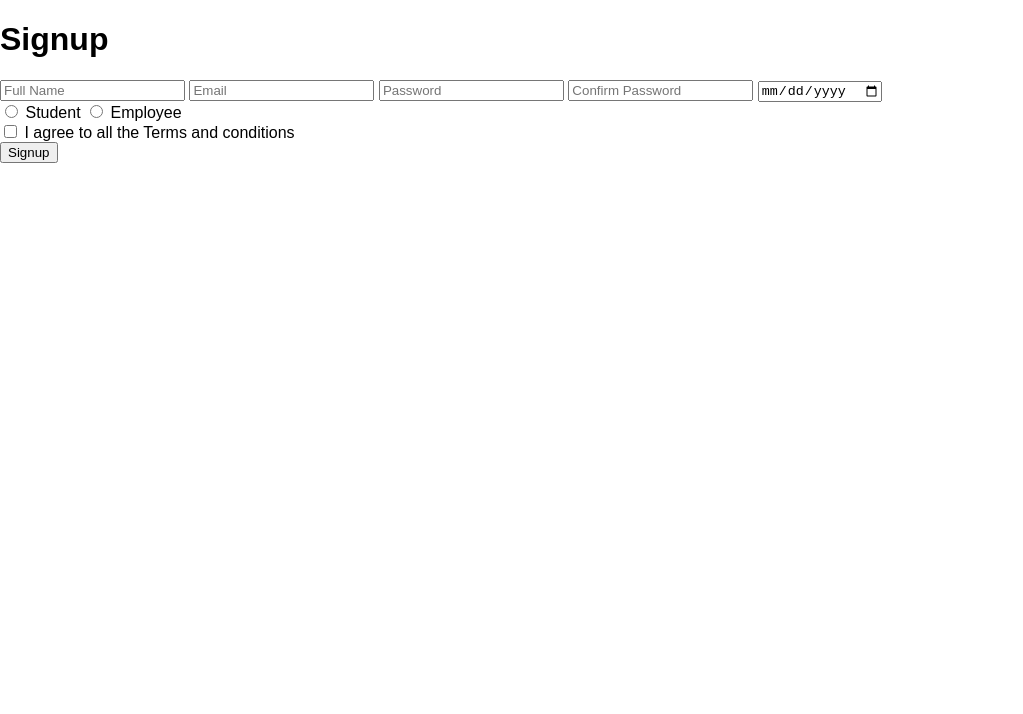
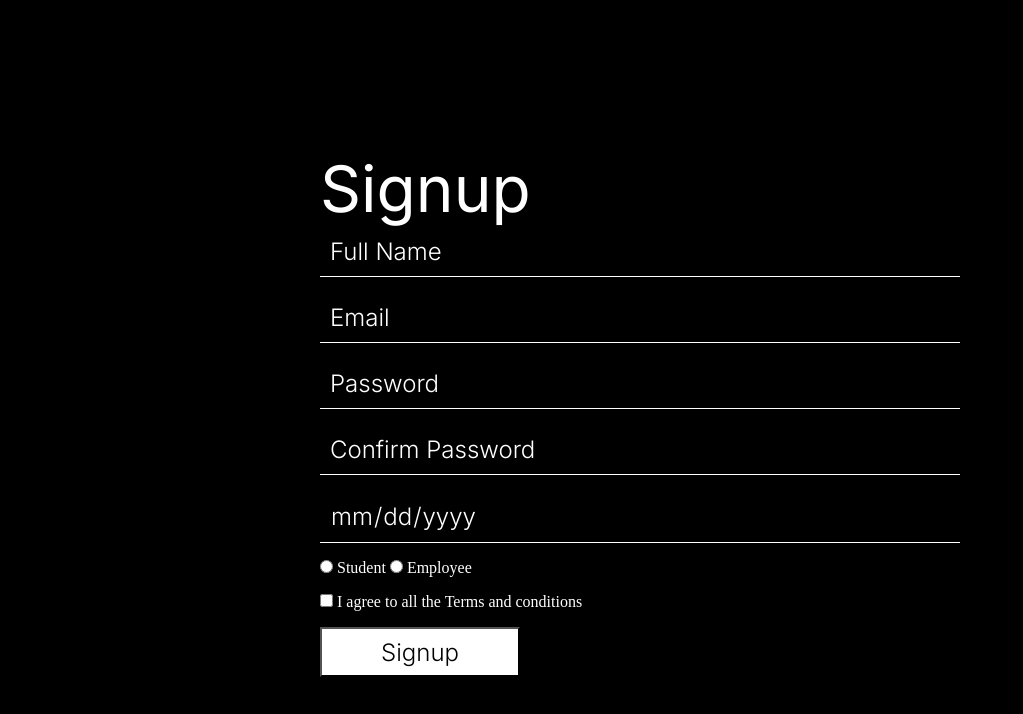
Before and after one commit to vipinsingh55/signup_page, a plain HTML site: page index.html in a window 1280 px wide. Shown: the whole page, without its empty margins (0-1023 px from the left). Drawn offline with Linux system fonts and the light colour scheme.

Commit message:
Update style.css

```diff
--- a/style.css
+++ b/style.css
@@ -1,63 +1,62 @@
-/* styles.css */
+@import url("https://fonts.googleapis.com/css2?family=Inter:wght@100;200;300;400;500;600;700;800;900&display=swap");
 
-/* General Styles */
-body {
-    font-family: Arial, sans-serif;
-    margin: 0;
-    padding: 0;
+:root {
+  background-color: black;
+  color: white;
+}
+* {
+  margin: 0;
+  padding: 0;
+}
+.mainContainer {
+  width: 50%;
+  margin: 150px auto;
 }
 
-/* Top Section */
-.top-section {
-    background-color: #f0f0f0;
-    padding: 20px;
-    text-align: center;
+.heading {
+  color: #fff;
+  font-family: Inter;
+  font-size: 64px;
+  font-style: normal;
+  font-weight: 400;
+  line-height: normal;
 }
 
-.top-section h1 {
-    margin: 0;
+.signupForm {
+  display: flex;
+  flex-direction: column;
+  gap: 16px;
 }
 
-.top-section a {
-    color: #1a0dab;
-    text-decoration: none;
+.inputField {
+  color: #fff;
+  font-family: Inter;
+  font-size: 24px;
+  font-style: normal;
+  font-weight: 300;
+  line-height: normal;
+  border: none;
+  padding: 10px;
+  background-color: transparent;
+  border-bottom: 1px solid white;
 }
 
-.top-section a:hover {
-    text-decoration: underline;
+.inputField::placeholder{
+    color: white;
 }
 
-/* Image Section */
-.image-section {
-    padding: 20px;
-    text-align: center;
+.inputField:focus{
+    outline: none;
 }
 
-.image-section img {
-    max-width: 100%;
-    height: auto;
-    border: 2px solid #ddd;
-    border-radius: 8px;
+.submitBtn{
+    width: 200px;
+    height: 50px;
+    background-color: white;
+    color: #000;
+    font-family: Inter;
+    font-size: 24px;
+    font-style: normal;
+    font-weight: 300;
+    line-height: normal;
 }
-
-.image-section a {
-    color: #1a0dab;
-    text-decoration: none;
-}
-
-.image-section a:hover {
-    text-decoration: underline;
-}
-
-/* Trivia Section */
-.trivia-section {
-    padding: 20px;
-}
-
-.trivia-section h2 {
-    margin-top: 0;
-}
-
-.trivia-section ol {
-    padding-left: 20px;
-}
```
